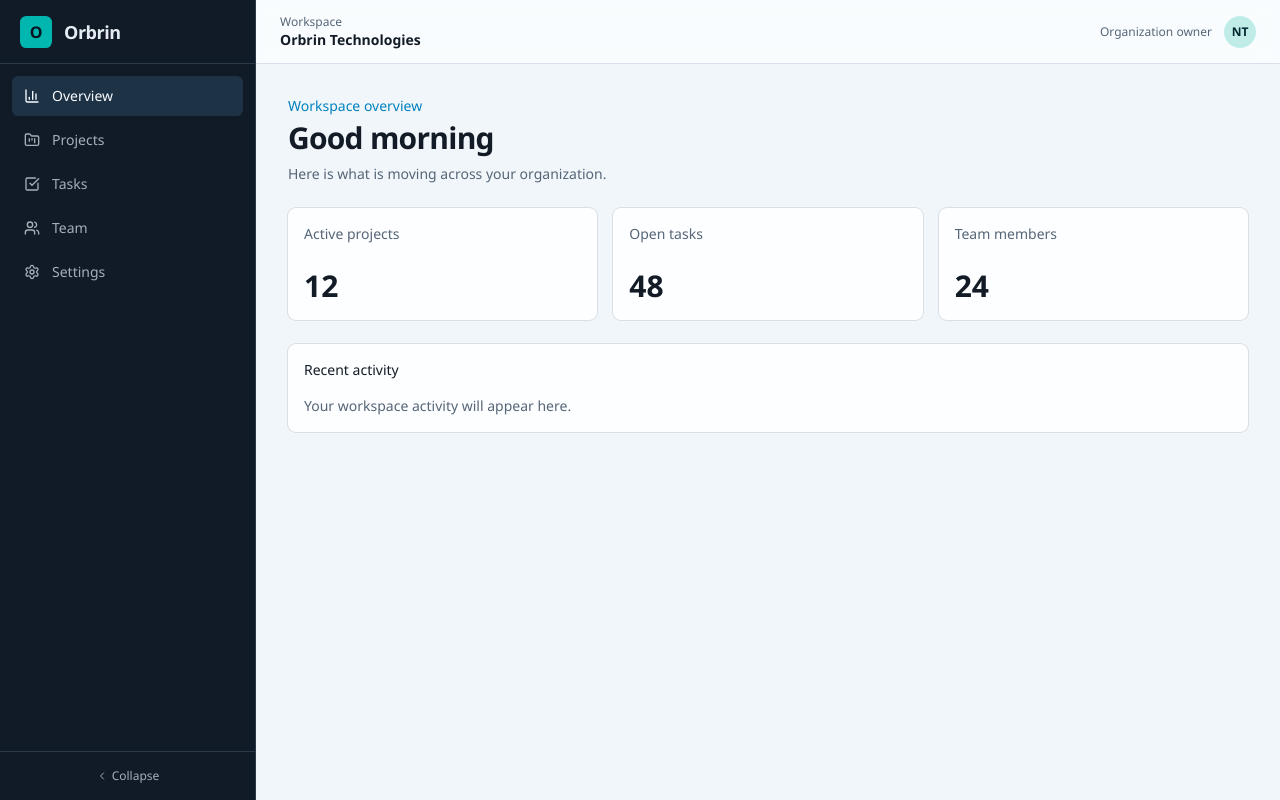
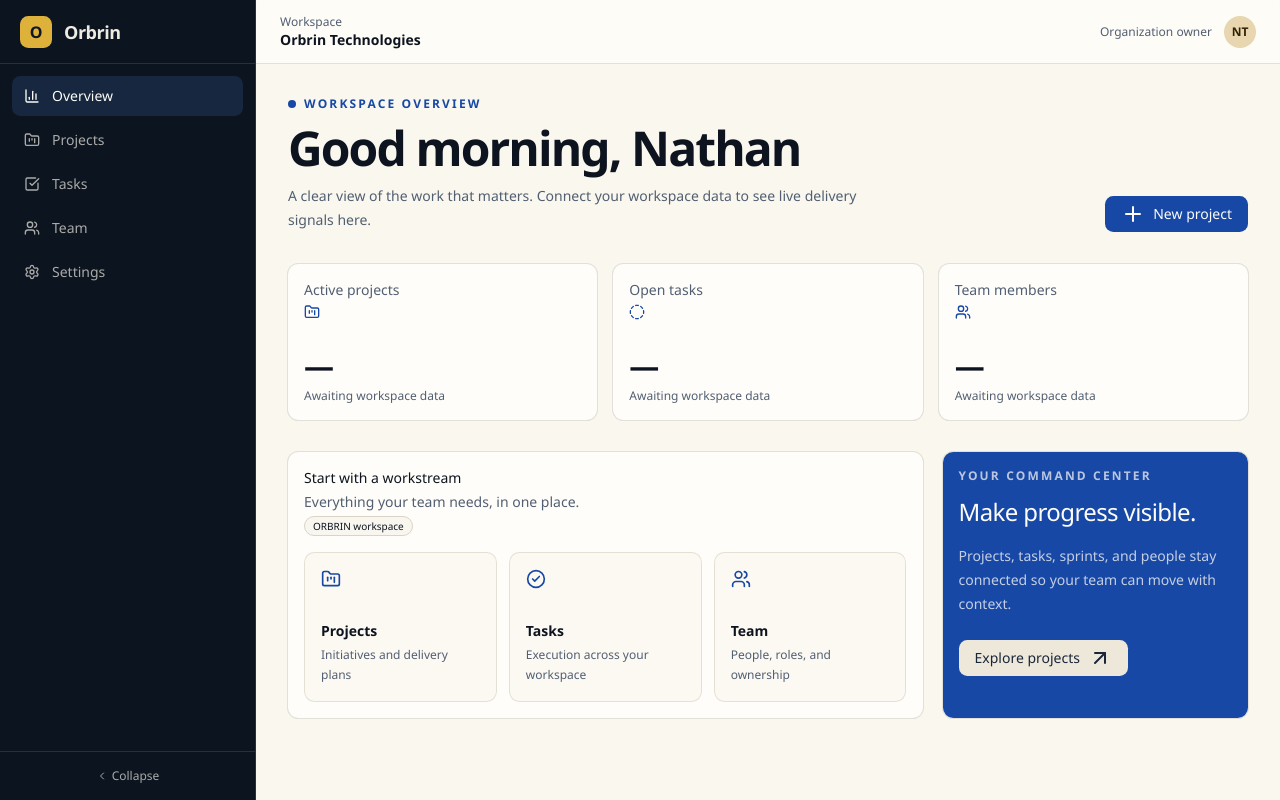
Before and after one commit to Newton2n/orbrin, a Next.js app: page /dashboard in a window 1280 px wide. Built offline with nearby package versions, Linux system fonts and the light colour scheme.

Commit message:
Refresh ORBRIN workspace dashboard

```diff
--- a/src/app/(dashboard)/dashboard/page.tsx
+++ b/src/app/(dashboard)/dashboard/page.tsx
@@ -1,45 +1,46 @@
+import Link from "next/link";
+import { ArrowUpRight, CheckCircle2, CircleDashed, FolderKanban, Plus, Users } from "lucide-react";
+import { Badge } from "@/components/ui/badge";
 import { Card, CardContent, CardHeader, CardTitle } from "@/components/ui/card";
+
+const workstreams = [
+  { name: "Projects", href: "/dashboard/projects", icon: FolderKanban, note: "Initiatives and delivery plans" },
+  { name: "Tasks", href: "/dashboard/tasks", icon: CheckCircle2, note: "Execution across your workspace" },
+  { name: "Team", href: "/dashboard/team", icon: Users, note: "People, roles, and ownership" },
+];
 
 export default function DashboardPage() {
   return (
-    <section className="space-y-6">
-      <div>
-        <p className="text-sm font-medium text-primary">Workspace overview</p>
-        <h1 className="mt-1 font-heading text-3xl font-semibold tracking-tight">
-          Good morning
-        </h1>
-        <p className="mt-2 text-sm text-muted-foreground">
-          Here is what is moving across your organization.
-        </p>
+    <section className="flex flex-col gap-8">
+      <div className="flex flex-col justify-between gap-5 sm:flex-row sm:items-end">
+        <div>
+          <div className="mb-3 flex items-center gap-2 text-xs font-semibold uppercase tracking-[0.18em] text-primary">
+            <span className="size-2 rounded-full bg-primary" /> Workspace overview
+          </div>
+          <h1 className="font-heading text-4xl font-semibold tracking-[-0.04em] sm:text-5xl">Good morning, Nathan</h1>
+          <p className="mt-3 max-w-xl text-sm leading-6 text-muted-foreground">A clear view of the work that matters. Connect your workspace data to see live delivery signals here.</p>
+        </div>
+        <Link href="/dashboard/projects" className="inline-flex h-9 items-center justify-center gap-2 rounded-md bg-primary px-4 text-sm font-medium text-primary-foreground transition-colors hover:bg-primary/90"><Plus data-icon="inline-start" /> New project</Link>
       </div>
+
       <div className="grid gap-4 sm:grid-cols-3">
-        {[
-          ["Active projects", "12"],
-          ["Open tasks", "48"],
-          ["Team members", "24"],
-        ].map(([label, value]) => (
-          <Card key={label}>
-            <CardHeader className="pb-2">
-              <CardTitle className="text-sm font-medium text-muted-foreground">
-                {label}
-              </CardTitle>
-            </CardHeader>
-            <CardContent>
-              <p className="font-heading text-3xl font-semibold">{value}</p>
-            </CardContent>
+        {[{ label: "Active projects", icon: FolderKanban }, { label: "Open tasks", icon: CircleDashed }, { label: "Team members", icon: Users }].map(({ label, icon: Icon }) => (
+          <Card key={label} className="border-border/70 shadow-none">
+            <CardHeader className="flex-row items-center justify-between space-y-0 pb-3"><CardTitle className="text-sm font-medium text-muted-foreground">{label}</CardTitle><Icon className="size-4 text-primary" aria-hidden="true" /></CardHeader>
+            <CardContent><p className="font-heading text-3xl font-semibold tracking-tight">—</p><p className="mt-1 text-xs text-muted-foreground">Awaiting workspace data</p></CardContent>
           </Card>
         ))}
       </div>
-      <Card>
-        <CardHeader>
-          <CardTitle>Recent activity</CardTitle>
-        </CardHeader>
-        <CardContent>
-          <p className="text-sm text-muted-foreground">
-            Your workspace activity will appear here.
-          </p>
-        </CardContent>
-      </Card>
+
+      <div className="grid gap-5 lg:grid-cols-[1.35fr_0.65fr]">
+        <Card className="border-border/70 shadow-none">
+          <CardHeader className="flex-row items-start justify-between space-y-0"><div><CardTitle>Start with a workstream</CardTitle><p className="mt-1 text-sm text-muted-foreground">Everything your team needs, in one place.</p></div><Badge variant="outline">ORBRIN workspace</Badge></CardHeader>
+          <CardContent className="grid gap-3 sm:grid-cols-3">
+            {workstreams.map(({ name, href, icon: Icon, note }) => <Link key={name} href={href} className="group rounded-lg border border-border/70 bg-background/60 p-4 transition-colors hover:border-primary/40 hover:bg-accent/40"><Icon className="size-5 text-primary" aria-hidden="true" /><p className="mt-8 text-sm font-semibold">{name}<ArrowUpRight className="ml-1 inline size-3 opacity-0 transition-opacity group-hover:opacity-100" /></p><p className="mt-1 text-xs leading-5 text-muted-foreground">{note}</p></Link>)}
+          </CardContent>
+        </Card>
+        <Card className="border-border/70 bg-primary text-primary-foreground shadow-none"><CardHeader><p className="text-xs font-semibold uppercase tracking-[0.18em] text-primary-foreground/70">Your command center</p><CardTitle className="mt-2 text-2xl tracking-tight">Make progress visible.</CardTitle></CardHeader><CardContent><p className="text-sm leading-6 text-primary-foreground/75">Projects, tasks, sprints, and people stay connected so your team can move with context.</p><Link href="/dashboard/projects" className="mt-6 inline-flex h-9 items-center justify-center gap-2 rounded-md bg-secondary px-4 text-sm font-medium text-secondary-foreground transition-colors hover:bg-secondary/80">Explore projects <ArrowUpRight data-icon="inline-end" /></Link></CardContent></Card>
+      </div>
     </section>
   );
 }
--- /dev/null
+++ b/src/app/(dashboard)/team/page.tsx
@@ -0,0 +1,25 @@
+import { Users, UserPlus } from "lucide-react";
+import { Button } from "@/components/ui/button";
+import { Card, CardContent, CardHeader, CardTitle } from "@/components/ui/card";
+
+export default function TeamPage() {
+  return (
+    <section className="flex flex-col gap-8">
+      <div className="flex flex-col justify-between gap-4 sm:flex-row sm:items-end">
+        <div>
+          <p className="text-xs font-semibold uppercase tracking-[0.18em] text-primary">Workspace directory</p>
+          <h1 className="mt-3 font-heading text-4xl font-semibold tracking-[-0.04em]">Team</h1>
+          <p className="mt-3 text-sm text-muted-foreground">Manage ownership, roles, and the people building together.</p>
+        </div>
+        <Button><UserPlus data-icon="inline-start" /> Invite member</Button>
+      </div>
+      <Card className="border-border/70 shadow-none">
+        <CardHeader><CardTitle className="flex items-center gap-2"><Users className="size-4 text-primary" /> Your organization</CardTitle></CardHeader>
+        <CardContent className="flex min-h-48 flex-col items-center justify-center rounded-b-lg bg-muted/30 text-center">
+          <p className="font-medium">Connect your organization directory</p>
+          <p className="mt-2 max-w-sm text-sm leading-6 text-muted-foreground">Members, roles, and status will appear here once the workspace API is connected.</p>
+        </CardContent>
+      </Card>
+    </section>
+  );
+}
--- a/src/app/globals.css
+++ b/src/app/globals.css
@@ -49,32 +49,32 @@
 }
 
 :root {
-  --background: oklch(0.97 0.008 250);
-  --foreground: oklch(0.22 0.025 255);
-  --card: oklch(0.995 0.003 250);
-  --card-foreground: oklch(0.22 0.025 255);
-  --popover: oklch(0.995 0.003 250);
-  --popover-foreground: oklch(0.22 0.025 255);
-  --primary: oklch(0.55 0.18 225);
-  --primary-foreground: oklch(0.99 0.005 250);
-  --secondary: oklch(0.93 0.018 245);
-  --secondary-foreground: oklch(0.3 0.05 250);
-  --muted: oklch(0.94 0.012 250);
-  --muted-foreground: oklch(0.5 0.035 255);
-  --accent: oklch(0.91 0.045 190);
-  --accent-foreground: oklch(0.25 0.05 210);
-  --destructive: oklch(0.58 0.22 25);
-  --border: oklch(0.87 0.018 250);
-  --input: oklch(0.87 0.018 250);
-  --ring: oklch(0.55 0.18 225);
-  --sidebar: oklch(0.22 0.03 255);
-  --sidebar-foreground: oklch(0.94 0.012 250);
-  --sidebar-accent: oklch(0.31 0.045 250);
-  --sidebar-accent-foreground: oklch(0.99 0.005 250);
-  --sidebar-border: oklch(0.34 0.035 255);
-  --sidebar-primary: oklch(0.68 0.16 190);
-  --sidebar-primary-foreground: oklch(0.18 0.03 250);
-  --radius: 0.5rem;
+  --background: oklch(0.975 0.012 90);
+  --foreground: oklch(0.19 0.025 258);
+  --card: oklch(0.995 0.006 90);
+  --card-foreground: oklch(0.19 0.025 258);
+  --popover: oklch(0.995 0.006 90);
+  --popover-foreground: oklch(0.19 0.025 258);
+  --primary: oklch(0.43 0.16 262);
+  --primary-foreground: oklch(0.99 0.006 90);
+  --secondary: oklch(0.93 0.02 90);
+  --secondary-foreground: oklch(0.27 0.04 258);
+  --muted: oklch(0.945 0.014 90);
+  --muted-foreground: oklch(0.48 0.035 258);
+  --accent: oklch(0.88 0.055 88);
+  --accent-foreground: oklch(0.27 0.05 75);
+  --destructive: oklch(0.58 0.2 27);
+  --border: oklch(0.87 0.02 90);
+  --input: oklch(0.87 0.02 90);
+  --ring: oklch(0.55 0.16 262);
+  --sidebar: oklch(0.19 0.028 258);
+  --sidebar-foreground: oklch(0.94 0.012 90);
+  --sidebar-accent: oklch(0.27 0.05 258);
+  --sidebar-accent-foreground: oklch(0.99 0.006 90);
+  --sidebar-border: oklch(1 0 0 / 12%);
+  --sidebar-primary: oklch(0.78 0.14 88);
+  --sidebar-primary-foreground: oklch(0.2 0.03 258);
+  --radius: 0.65rem;
   --font-sans: "Avenir Next", "Segoe UI", sans-serif;
   --font-heading: "Avenir Next", "Segoe UI", sans-serif;
 }
```
